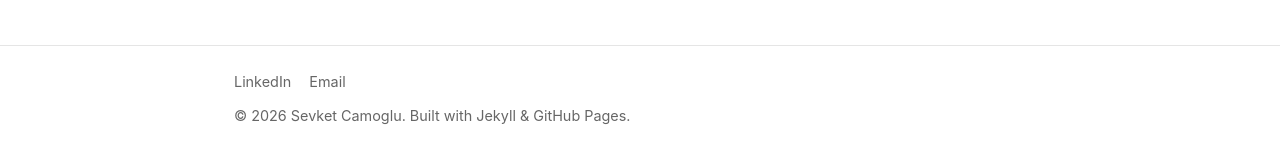
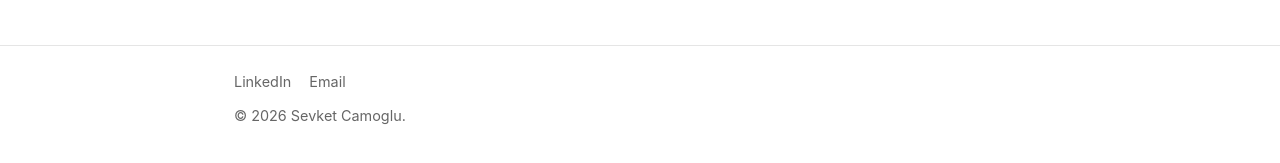
Before and after one commit to sevketcamoglu/sevketcamoglu.github.io, a Jekyll site: the page built from index.md, in a window 1280 px wide. Shown: the part 1366-1529 px from the top of the page. Built offline with Jekyll 4.4.1, drawn with Linux system fonts in a browser that asks for light colours.

Commit message:
Update footer to remove build information
Removed 'Built with Jekyll & GitHub Pages.' from footer.

```diff
--- a/_includes/footer.html
+++ b/_includes/footer.html
@@ -8,6 +8,6 @@
       {% if site.social.ssrn != "" %}<a href="{{ site.social.ssrn }}" target="_blank" rel="noopener">SSRN</a>{% endif %}
       <a href="mailto:{{ site.author.email }}">Email</a>
     </div>
-    <p class="footer-copy">&copy; {{ 'now' | date: "%Y" }} {{ site.author.name }}. Built with Jekyll &amp; GitHub Pages.</p>
+    <p class="footer-copy">&copy; {{ 'now' | date: "%Y" }} {{ site.author.name }}.</p>
   </div>
 </footer>
```
